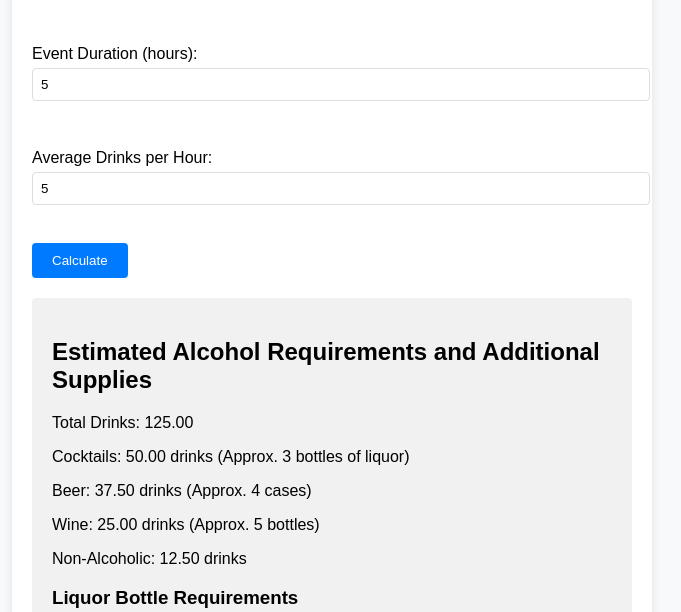
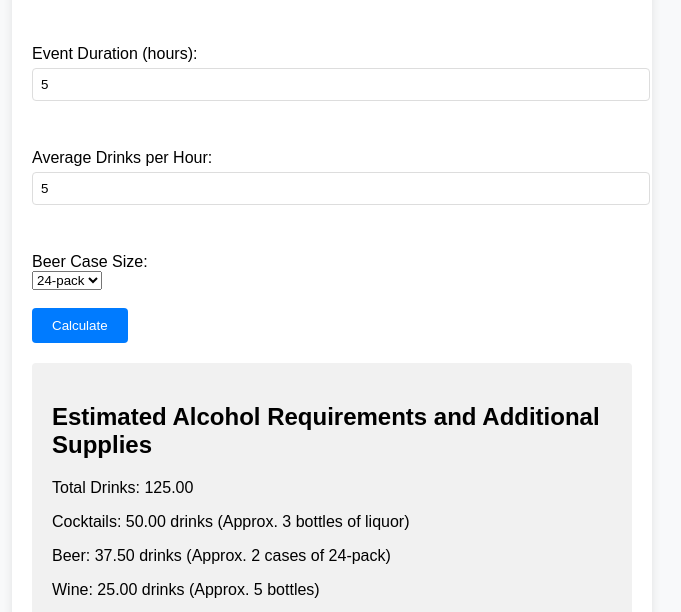
Before and after one commit to jolul00/mobile-bar-estimator, a plain HTML site: page index.html in a window 1280 px wide. Both pictures are taken after typing "5", "5", "5" into the empty fields and a click on the button "Calculate". Shown: the part 185-797 px from the top of the page, without its empty margins (308-989 px from the left). Drawn offline with Linux system fonts and the light colour scheme.

Commit message:
Added beer case size selection and updated calculations

```diff
--- a/index.html
+++ b/index.html
@@ -16,6 +16,12 @@
             <input type="number" id="hours" required><br><br>
             <label for="drinkRate">Average Drinks per Hour:</label>
             <input type="number" id="drinkRate" step="0.1" required><br><br>
+            <label for="caseSize">Beer Case Size:</label>
+            <select id="caseSize" required>
+                <option value="6">6-pack</option>
+                <option value="12">12-pack</option>
+                <option value="24" selected>24-pack</option>
+            </select><br><br>
             <button type="submit">Calculate</button>
         </form>
         <div class="result" id="result"></div>
--- a/script.js
+++ b/script.js
@@ -5,6 +5,7 @@ document.getElementById('estimationForm').addEventListener('submit', function(ev
     const guests = document.getElementById('guests').value;
     const hours = document.getElementById('hours').value;
     const drinkRate = document.getElementById('drinkRate').value;
+    const caseSize = document.getElementById('caseSize').value;
 
     // Calculate total drinks
     const totalDrinks = guests * hours * drinkRate;
@@ -26,7 +27,7 @@ document.getElementById('estimationForm').addEventListener('submit', function(ev
     const bottlesFrom750ml = totalOunces / mlPerBottle;
 
     // Specific quantities
-    const beerCases = Math.ceil(beer / 12);
+    const beerCases = Math.ceil(beer / caseSize);
     const wineBottles = Math.ceil(wine / 5);
     const liquorBottles = Math.ceil(cocktails * 1.5 / 25.4);
 
@@ -40,7 +41,7 @@ document.getElementById('estimationForm').addEventListener('submit', function(ev
         <h2>Estimated Alcohol Requirements and Additional Supplies</h2>
         <p>Total Drinks: ${totalDrinks.toFixed(2)}</p>
         <p>Cocktails: ${cocktails.toFixed(2)} drinks (Approx. ${liquorBottles} bottles of liquor)</p>
-        <p>Beer: ${beer.toFixed(2)} drinks (Approx. ${beerCases} cases)</p>
+        <p>Beer: ${beer.toFixed(2)} drinks (Approx. ${beerCases} cases of ${caseSize}-pack)</p>
         <p>Wine: ${wine.toFixed(2)} drinks (Approx. ${wineBottles} bottles)</p>
         <p>Non-Alcoholic: ${nonAlcoholic.toFixed(2)} drinks</p>
         <h3>Liquor Bottle Requirements</h3>
```
